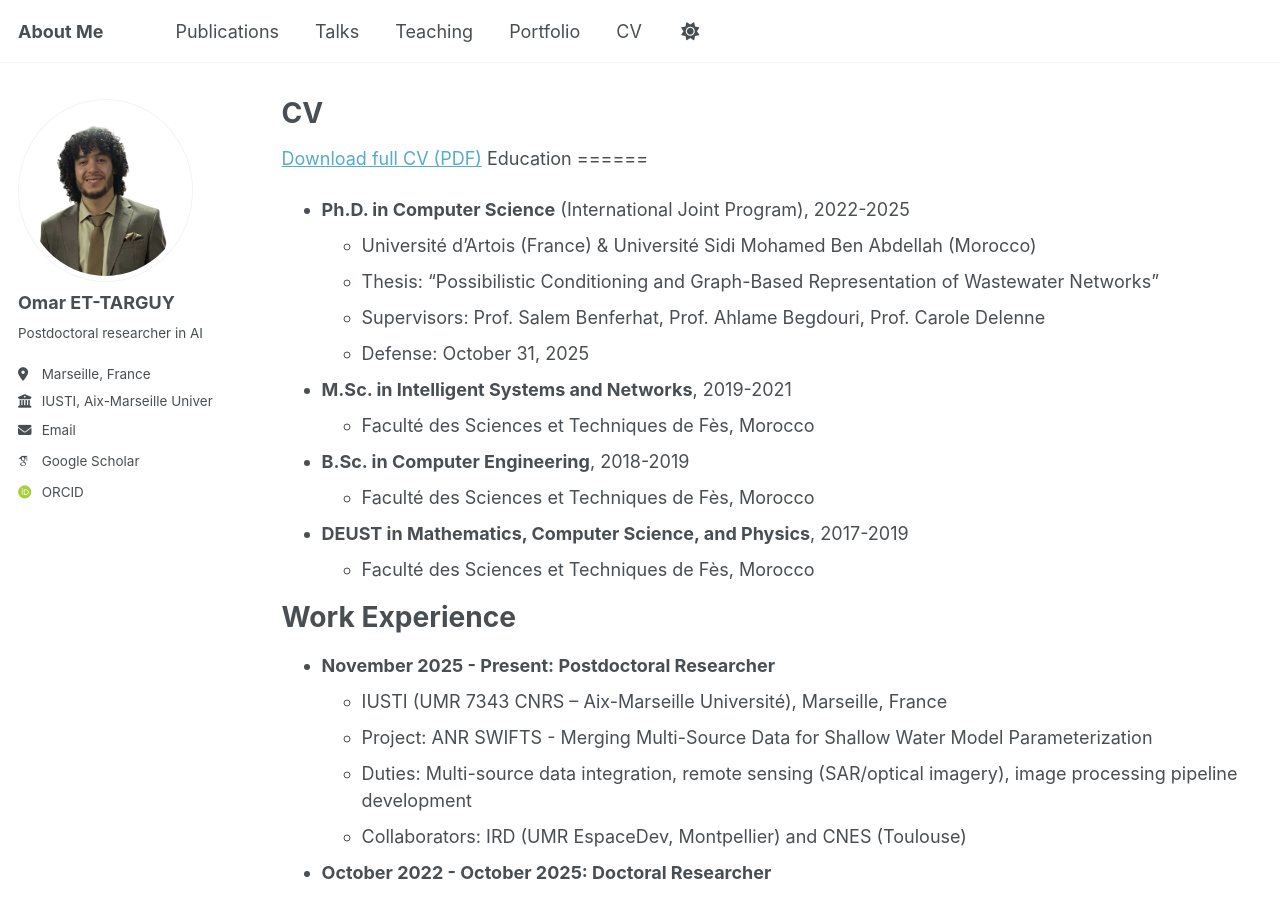
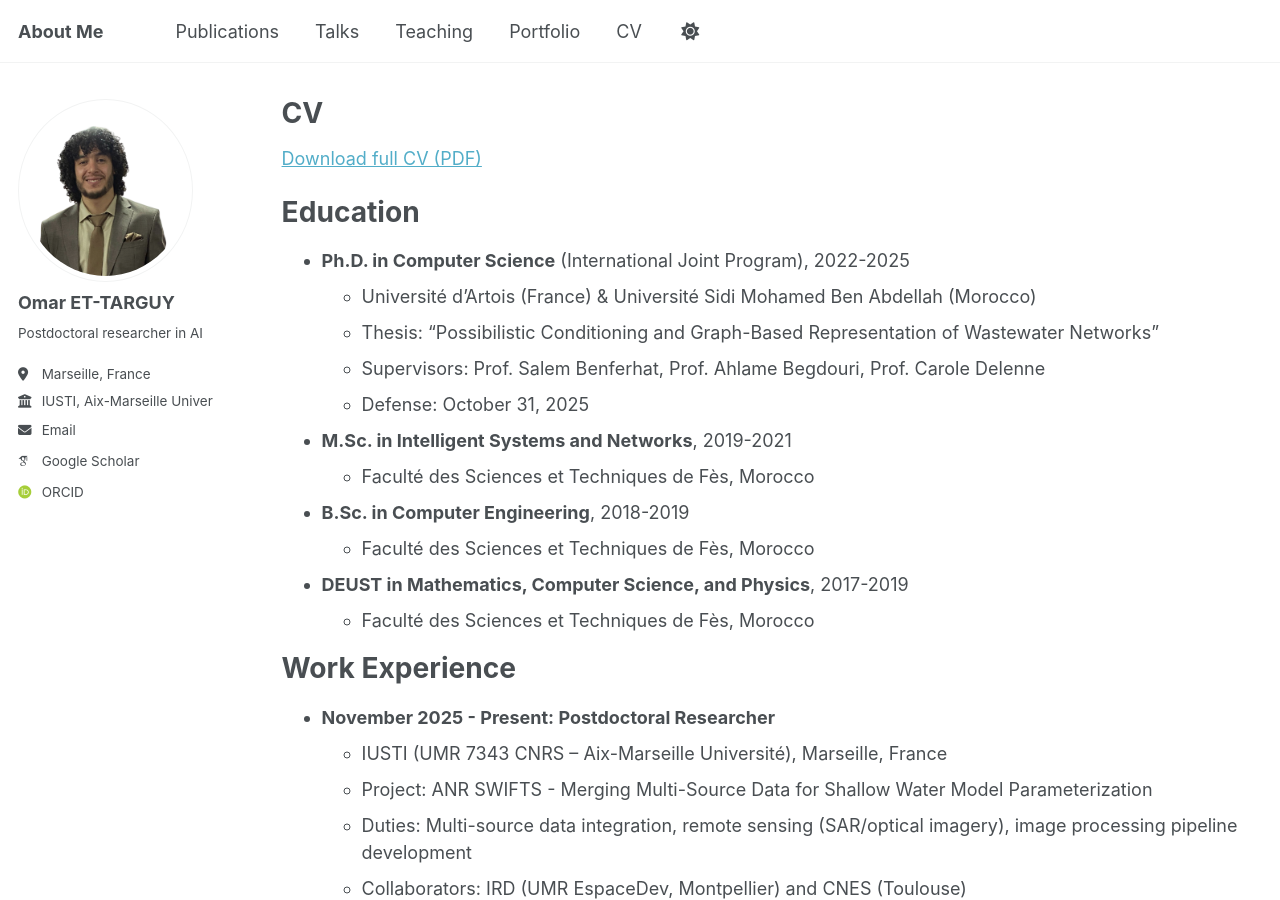
Before and after one commit to ET-TARGUY/et-targuy.github.io, a Jekyll site: the page built from _pages/cv.md, in a window 1280 px wide and 900 px high. Built offline with Jekyll 4.4.1, drawn with Linux system fonts in a browser that asks for light colours; some web fonts are replaced; a script bundle is joined from its source files by our own code; library files that are not in the unit come from our copies.

```diff
--- a/_pages/cv.md
+++ b/_pages/cv.md
@@ -6,9 +6,10 @@ author_profile: true
 redirect_from:
   - /resume
 ---
+[Download full CV (PDF)](/files/cv.pdf)
 
 {% include base_path %}
-[Download full CV (PDF)](/files/cv.pdf)
+
 Education
 ======
 * **Ph.D. in Computer Science** (International Joint Program), 2022-2025
```
